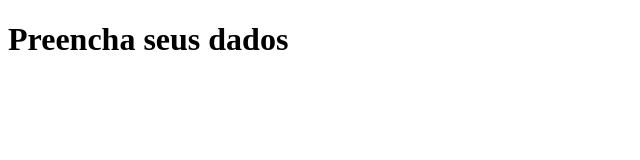
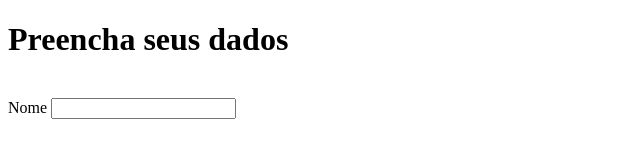
Before and after one commit to Cricke7/exercicio_3_html, a plain HTML site: page index.html in a window 1280 px wide. Shown: the whole page, without its empty margins (0-640 px from the left). Drawn offline with Linux system fonts and the light colour scheme.

Commit message:
continuação da criação do formulario

```diff
--- a/index.html
+++ b/index.html
@@ -8,6 +8,15 @@
 <body>
     <h1>Preencha seus dados</h1>
     <br/>
+    <form>
+<label for="Nome">Nome</label> <input type="Nome">
+<br/>
 
+
+
+
+
+
+    </form>
 </body>
 </html>
```
